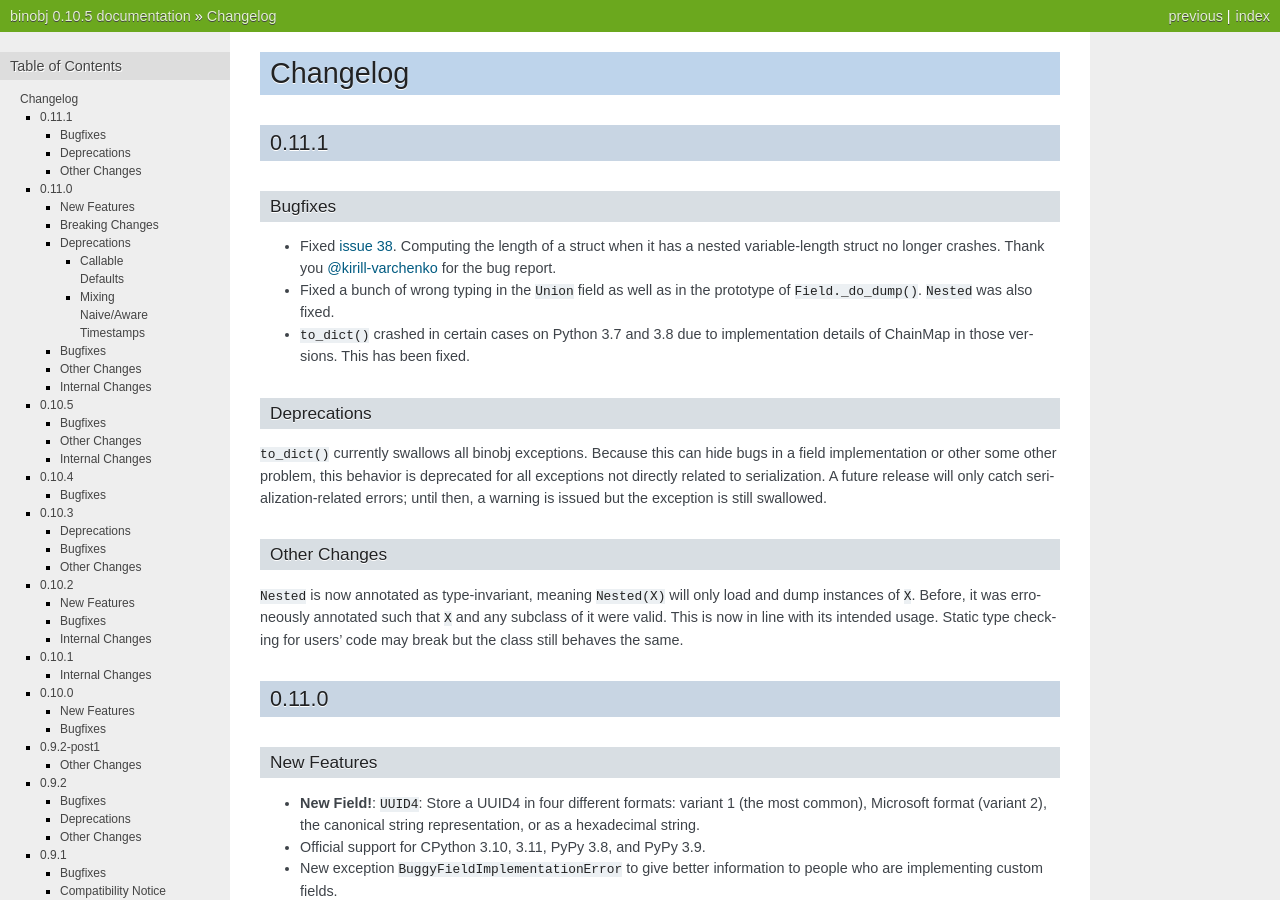
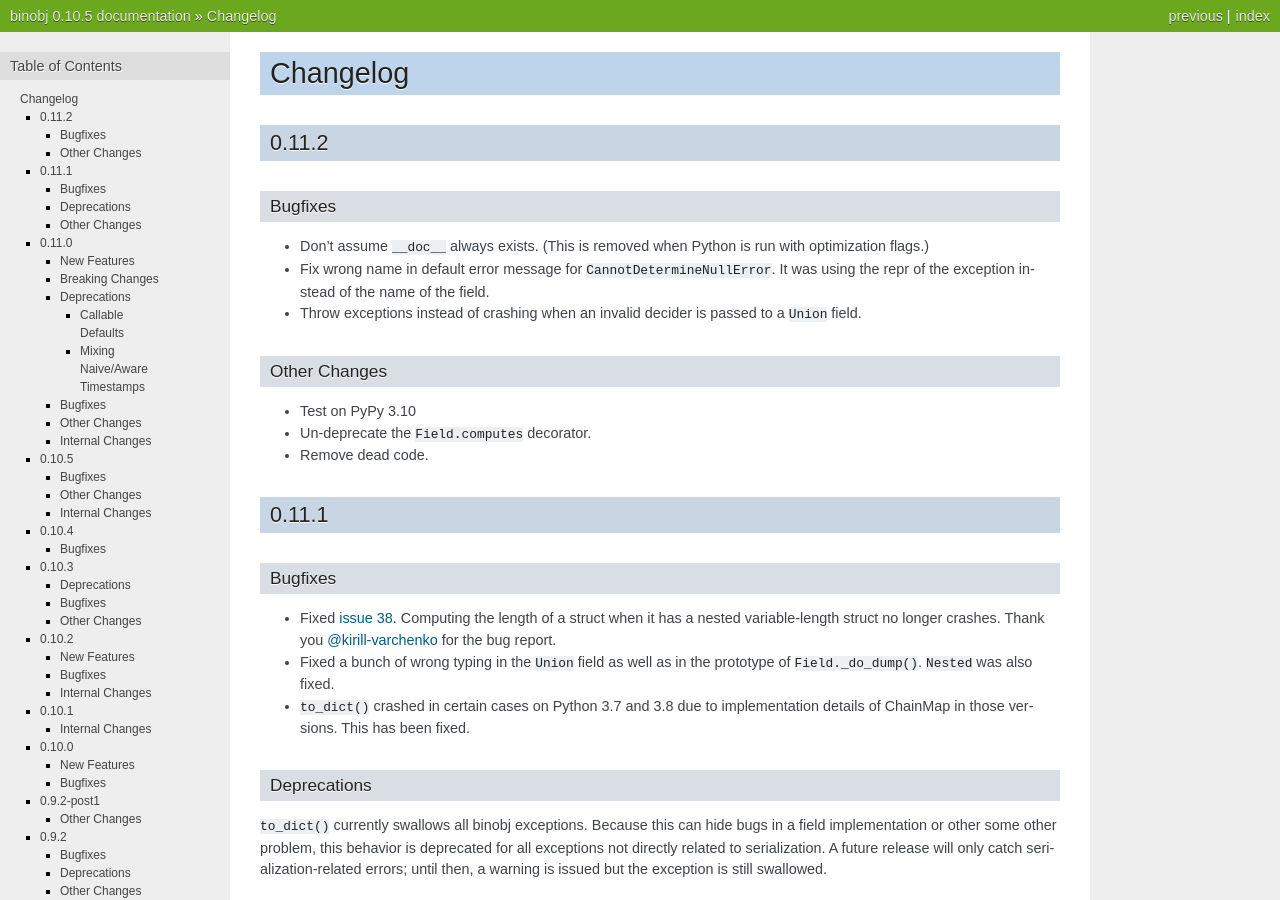
Before and after one commit to dargueta/binobj, a Sphinx documentation site: the page built from docs/source/CHANGELOG.rst, in a window 1280 px wide and 900 px high. Built offline with Sphinx 7.4.7, drawn with Linux system fonts in a browser that asks for light colours.

Commit message:
Update changelog

```diff
--- a/docs/source/CHANGELOG.rst
+++ b/docs/source/CHANGELOG.rst
@@ -1,5 +1,25 @@
 Changelog
 =========
+
+0.11.2
+------
+
+Bugfixes
+~~~~~~~~
+
+* Don't assume ``__doc__`` always exists. (This is removed when Python is run with
+  optimization flags.)
+* Fix wrong name in default error message for ``CannotDetermineNullError``. It
+  was using the repr of the exception instead of the name of the field.
+* Throw exceptions instead of crashing when an invalid decider is passed to a ``Union``
+  field.
+
+Other Changes
+~~~~~~~~~~~~~
+
+* Test on PyPy 3.10
+* Un-deprecate the ``Field.computes`` decorator.
+* Remove dead code.
 
 0.11.1
 ------
```
